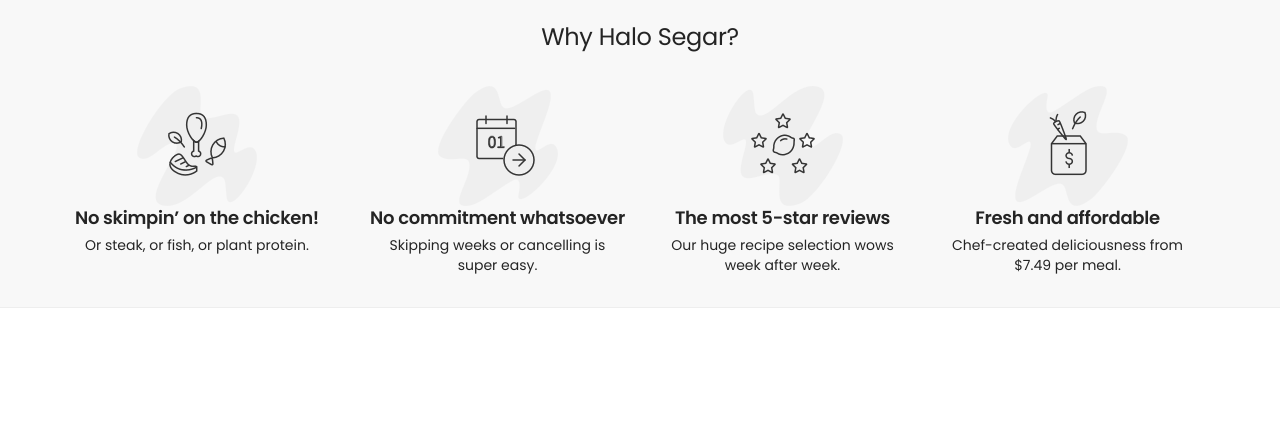
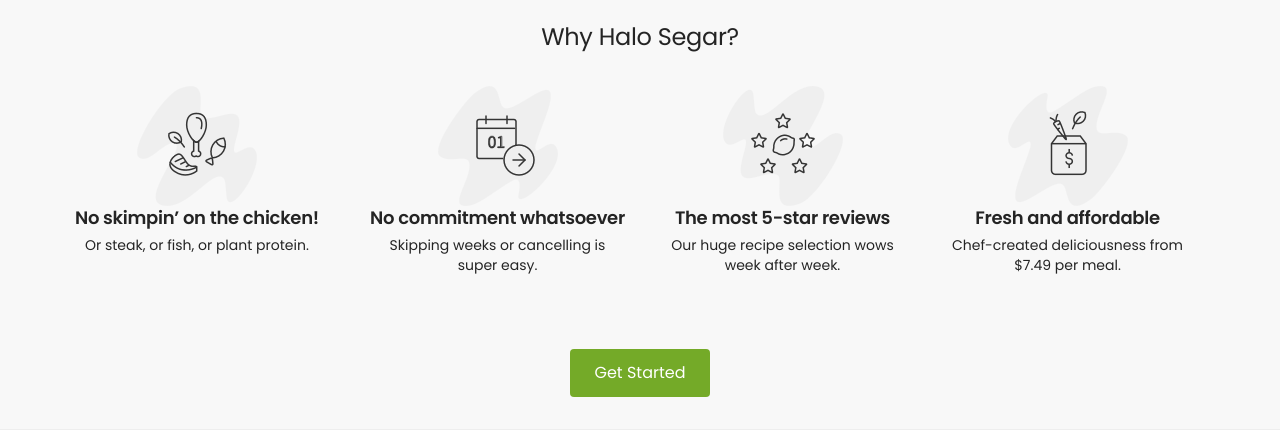
Before and after one commit to javakanaya/pweb-landing-page, a plain HTML site: page index.html in a window 1280 px wide. Shown: the part 728-1158 px from the top of the page. Before the commit the page ends 1036 px from the top, so only its background shows below. Drawn offline with Linux system fonts and the light colour scheme.

Commit message:
Get started button

```diff
--- a/app.css
+++ b/app.css
@@ -243,3 +243,35 @@ main {
     box-sizing: border-box;
     width: 100%;
 }
+
+.why-button {
+    display: flex;
+    flex-direction: column;
+    align-items: center;
+
+    margin: 24px auto auto;
+}
+
+.why-button .btn {
+    width: auto;
+    margin-top: 50px;
+    padding-left: 0px;
+    padding-right: 0px;
+}
+
+
+.why-button .btn a {
+    width: 100%;
+    display: flex;
+    align-items: center;
+    justify-content: center;
+    border-radius: 4px;
+    border-style: none;
+    font-size: 16px;
+    line-height: 24px;
+    padding: 12px 24px;
+    background-color: #74aa28;
+    color: rgb(255, 255, 255);
+    text-decoration: none;
+    cursor: pointer;
+}
--- a/index.html
+++ b/index.html
@@ -82,6 +82,11 @@
                     </div>
                 </div>
             </div>
+            <div class="why-button">
+                <div class="btn">
+                    <a href="#">Get Started</a>
+                </div>
+            </div>
         </section>
     </main>
 </body>
```
